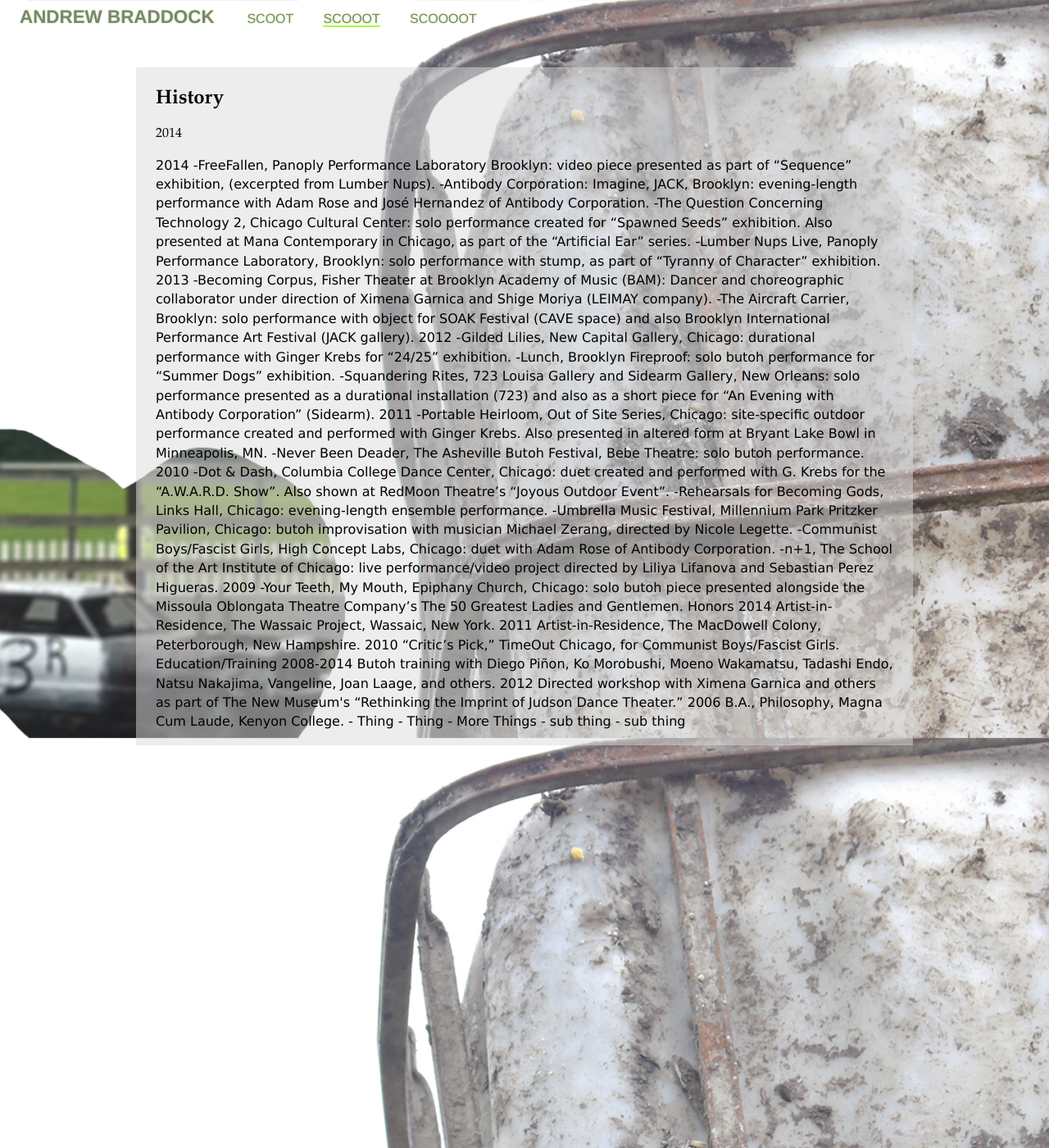
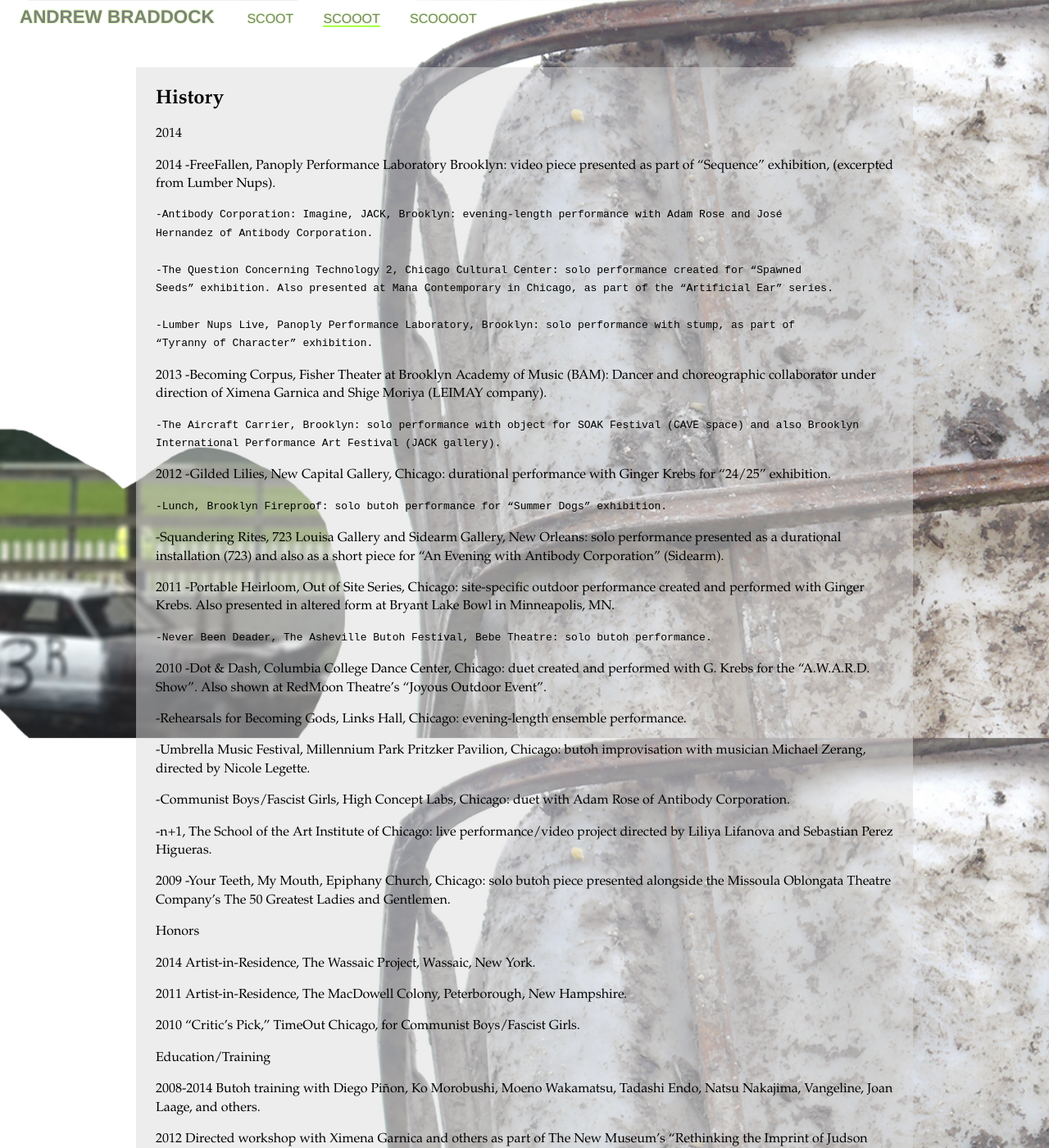
Before and after one commit to scootfence/scootfence.github.io, a Jekyll site: the page built from about.md, in a window 1280 px wide and 1400 px high. Shown: the whole window at 82% size. Built offline with Jekyll 4.4.1, drawn with Linux system fonts in a browser that asks for light colours; Markdown is read by kramdown in place of the engine named in the settings; some of the changed text lies outside the part shown.

Commit message:
Update about.md

```diff
--- a/about.md
+++ b/about.md
@@ -8,7 +8,7 @@ permalink: about/index.html
 ## History
 2014
 
-<font face="verdana"> 2014	-FreeFallen, Panoply Performance Laboratory Brooklyn: video piece presented as part of “Sequence”
+2014	-FreeFallen, Panoply Performance Laboratory Brooklyn: video piece presented as part of “Sequence”
 	exhibition, (excerpted from Lumber Nups).
 
 	-Antibody Corporation: Imagine, JACK, Brooklyn: evening-length performance with Adam Rose and José
```
